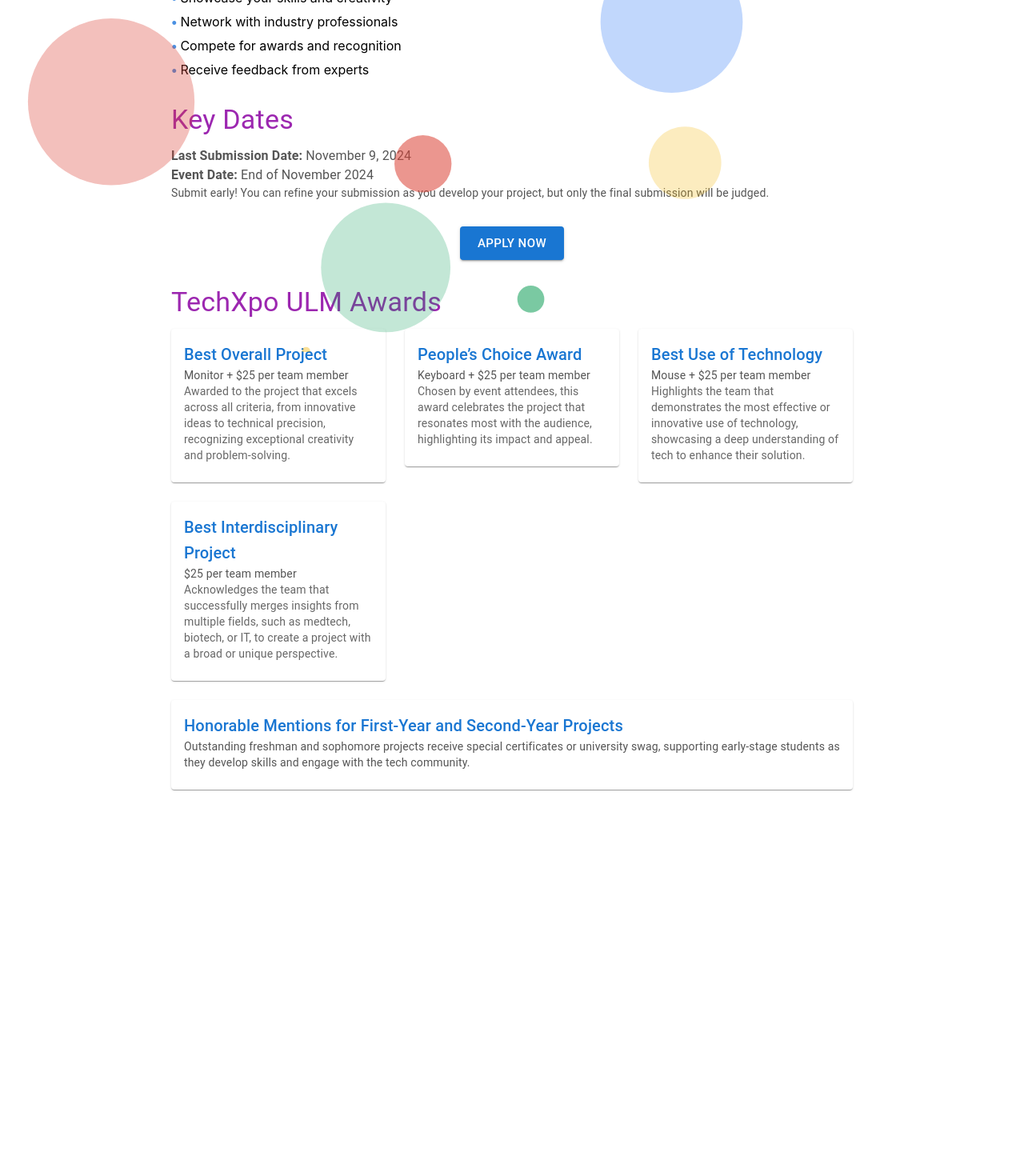
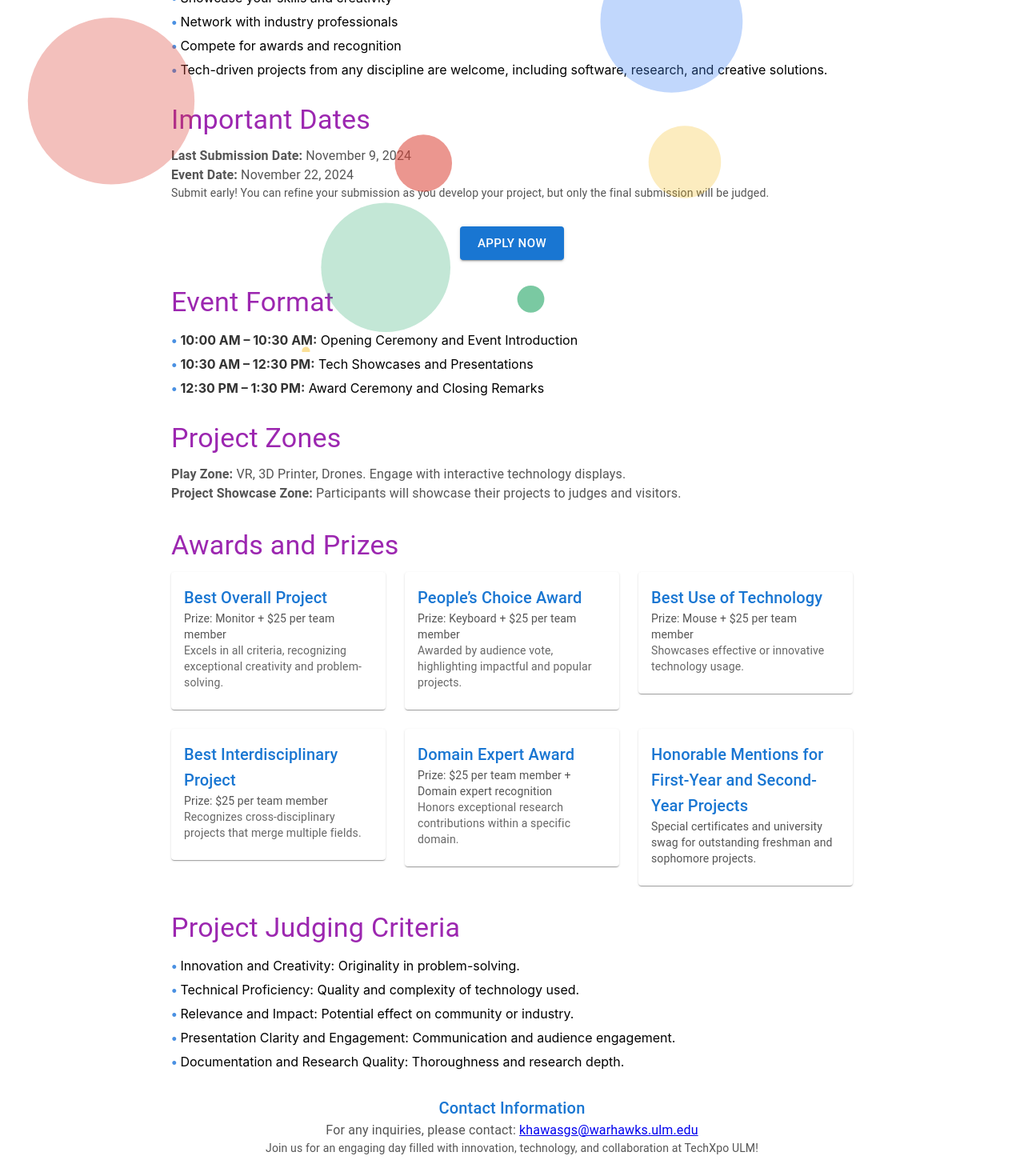
Before and after one commit to GDSC-ULM/GDSC-Website, a React (Create React App) app: page /techxpo in a window 1280 px wide. Shown: the part 360-1830 px from the top of the page at 80% size. Before the commit the page ends 1379 px from the top, so only its background shows below. Built offline with nearby package versions, Linux system fonts and the light colour scheme.

Commit message:
Added TechXPo Event

```diff
--- a/src/TechXpo/TechXpo.jsx
+++ b/src/TechXpo/TechXpo.jsx
@@ -4,16 +4,18 @@
 const TechXpo = () => {
     return (
         <Container maxWidth="md">
+            {/* About TechXpo ULM */}
             <Box my={4} textAlign="center">
                 <Typography variant="h3" color="primary" gutterBottom>
-                    About TechXpo ULM
+                     TechXpo
                 </Typography>
                 <Typography variant="body1">
-                    Hosted by the Google Developer Student Club (GDSC) at ULM, TechXpo ULM is an event that showcases innovative student projects across disciplines.
-                    Students can demonstrate how technology enhances their field and share ideas with peers, faculty, and industry professionals.
+                    Hosted by the Google Developer Student Club (GDSC) at ULM, TechXpo ULM is an exciting event that showcases innovative student projects from all majors.
+                    It’s your opportunity to demonstrate how technology enhances your field of study and share your ideas with peers, faculty, and industry professionals.
                 </Typography>
             </Box>
 
+            {/* Why Participate? */}
             <Box my={4}>
                 <Typography variant="h4" color="secondary" gutterBottom>
                     Why Participate?
@@ -22,21 +24,23 @@
                     <li>Showcase your skills and creativity</li>
                     <li>Network with industry professionals</li>
                     <li>Compete for awards and recognition</li>
-                    <li>Receive feedback from experts</li>
+                    <li>Tech-driven projects from any discipline are welcome, including software, research, and creative solutions.</li>
                 </ul>
             </Box>
 
+            {/* Important Dates */}
             <Box my={4}>
                 <Typography variant="h4" color="secondary" gutterBottom>
-                    Key Dates
+                    Important Dates
                 </Typography>
                 <Typography variant="body1"><strong>Last Submission Date:</strong> November 9, 2024</Typography>
-                <Typography variant="body1"><strong>Event Date:</strong> End of November 2024</Typography>
+                <Typography variant="body1"><strong>Event Date:</strong> November 22, 2024</Typography>
                 <Typography variant="body2">
                     Submit early! You can refine your submission as you develop your project, but only the final submission will be judged.
                 </Typography>
             </Box>
 
+            {/* Registration */}
             <Box my={4} textAlign="center">
                 <Button
                     variant="contained"
@@ -50,76 +54,135 @@
                 </Button>
             </Box>
 
+            {/* Event Format */}
             <Box my={4}>
                 <Typography variant="h4" color="secondary" gutterBottom>
-                    TechXpo ULM Awards
+                    Event Format
+                </Typography>
+                <ul>
+                    <li><strong>10:00 AM – 10:30 AM:</strong> Opening Ceremony and Event Introduction</li>
+                    <li><strong>10:30 AM – 12:30 PM:</strong> Tech Showcases and Presentations</li>
+                    <li><strong>12:30 PM – 1:30 PM:</strong> Award Ceremony and Closing Remarks</li>
+                </ul>
+            </Box>
+
+            {/* Project Zones */}
+            <Box my={4}>
+                <Typography variant="h4" color="secondary" gutterBottom>
+                    Project Zones
+                </Typography>
+                <Typography variant="body1"><strong>Play Zone:</strong> VR, 3D Printer, Drones. Engage with interactive technology displays.</Typography>
+                <Typography variant="body1"><strong>Project Showcase Zone:</strong> Participants will showcase their projects to judges and visitors.</Typography>
+            </Box>
+
+            {/* Awards and Prizes */}
+            <Box my={4}>
+                <Typography variant="h4" color="secondary" gutterBottom>
+                    Awards and Prizes
                 </Typography>
                 <Grid container spacing={3}>
-                    {/* Best Overall Project */}
+                    {/* Individual Awards */}
                     <Grid item xs={12} sm={6} md={4}>
                         <Card>
                             <CardContent>
                                 <Typography variant="h6" color="primary">Best Overall Project</Typography>
-                                <Typography variant="body2">Monitor + $25 per team member</Typography>
+                                <Typography variant="body2">Prize: Monitor + $25 per team member</Typography>
                                 <Typography variant="body2" color="textSecondary">
-                                    Awarded to the project that excels across all criteria, from innovative ideas to technical precision, recognizing exceptional creativity and problem-solving.
+                                    Excels in all criteria, recognizing exceptional creativity and problem-solving.
                                 </Typography>
                             </CardContent>
                         </Card>
                     </Grid>
 
-                    {/* People’s Choice Award */}
                     <Grid item xs={12} sm={6} md={4}>
                         <Card>
                             <CardContent>
                                 <Typography variant="h6" color="primary">People’s Choice Award</Typography>
-                                <Typography variant="body2">Keyboard + $25 per team member</Typography>
+                                <Typography variant="body2">Prize: Keyboard + $25 per team member</Typography>
                                 <Typography variant="body2" color="textSecondary">
-                                    Chosen by event attendees, this award celebrates the project that resonates most with the audience, highlighting its impact and appeal.
+                                    Awarded by audience vote, highlighting impactful and popular projects.
                                 </Typography>
                             </CardContent>
                         </Card>
                     </Grid>
 
-                    {/* Best Use of Technology */}
                     <Grid item xs={12} sm={6} md={4}>
                         <Card>
                             <CardContent>
                                 <Typography variant="h6" color="primary">Best Use of Technology</Typography>
-                                <Typography variant="body2">Mouse + $25 per team member</Typography>
+                                <Typography variant="body2">Prize: Mouse + $25 per team member</Typography>
                                 <Typography variant="body2" color="textSecondary">
-                                    Highlights the team that demonstrates the most effective or innovative use of technology, showcasing a deep understanding of tech to enhance their solution.
+                                    Showcases effective or innovative technology usage.
                                 </Typography>
                             </CardContent>
                         </Card>
                     </Grid>
 
-                    {/* Best Interdisciplinary Project */}
                     <Grid item xs={12} sm={6} md={4}>
                         <Card>
                             <CardContent>
                                 <Typography variant="h6" color="primary">Best Interdisciplinary Project</Typography>
-                                <Typography variant="body2">$25 per team member</Typography>
+                                <Typography variant="body2">Prize: $25 per team member</Typography>
                                 <Typography variant="body2" color="textSecondary">
-                                    Acknowledges the team that successfully merges insights from multiple fields, such as medtech, biotech, or IT, to create a project with a broad or unique perspective.
+                                    Recognizes cross-disciplinary projects that merge multiple fields.
                                 </Typography>
                             </CardContent>
                         </Card>
                     </Grid>
 
-                    {/* Honorable Mentions */}
-                    <Grid item xs={12}>
+                    <Grid item xs={12} sm={6} md={4}>
+                        <Card>
+                            <CardContent>
+                                <Typography variant="h6" color="primary">Domain Expert Award</Typography>
+                                <Typography variant="body2">Prize: $25 per team member + Domain expert recognition</Typography>
+                                <Typography variant="body2" color="textSecondary">
+                                    Honors exceptional research contributions within a specific domain.
+                                </Typography>
+                            </CardContent>
+                        </Card>
+                    </Grid>
+
+                    <Grid item xs={12} sm={6} md = {4}>
                         <Card>
                             <CardContent>
                                 <Typography variant="h6" color="primary">Honorable Mentions for First-Year and Second-Year Projects</Typography>
                                 <Typography variant="body2">
-                                    Outstanding freshman and sophomore projects receive special certificates or university swag, supporting early-stage students as they develop skills and engage with the tech community.
+                                    Special certificates and university swag for outstanding freshman and sophomore projects.
                                 </Typography>
                             </CardContent>
                         </Card>
                     </Grid>
                 </Grid>
             </Box>
+
+            {/* Project Judging Criteria */}
+            <Box my={4}>
+                <Typography variant="h4" color="secondary" gutterBottom>
+                    Project Judging Criteria
+                </Typography>
+                <ul>
+                    <li>Innovation and Creativity: Originality in problem-solving.</li>
+                    <li>Technical Proficiency: Quality and complexity of technology used.</li>
+                    <li>Relevance and Impact: Potential effect on community or industry.</li>
+                    <li>Presentation Clarity and Engagement: Communication and audience engagement.</li>
+                    <li>Documentation and Research Quality: Thoroughness and research depth.</li>
+                </ul>
+            </Box>
+
+
+
+            {/* Contact Information */}
+            <Box my={4} textAlign="center">
+                <Typography variant="h6" color="primary">
+                    Contact Information
+                </Typography>
+                <Typography variant="body1">
+                    For any inquiries, please contact: <a href="mailto:khawasgs@warhawks.ulm.edu">khawasgs@warhawks.ulm.edu</a>
+                </Typography>
+                <Typography variant="body2">
+                    Join us for an engaging day filled with innovation, technology, and collaboration at TechXpo ULM!
+                </Typography>
+            </Box>
         </Container>
     );
 };
--- a/src/logo/EventsData.js
+++ b/src/logo/EventsData.js
@@ -14,4 +14,9 @@
     info: "An exciting hackathon event focused on providing innovative tech solutions for local businesses.",
     link: "../Hawkthon",
   },
+  {
+    name: "TechXPo",
+    info: "A tech exhibition event showcasing the latest tech trends, projects, and innovations.",
+    link: "../TechXPo",
+  }
 ];
```
